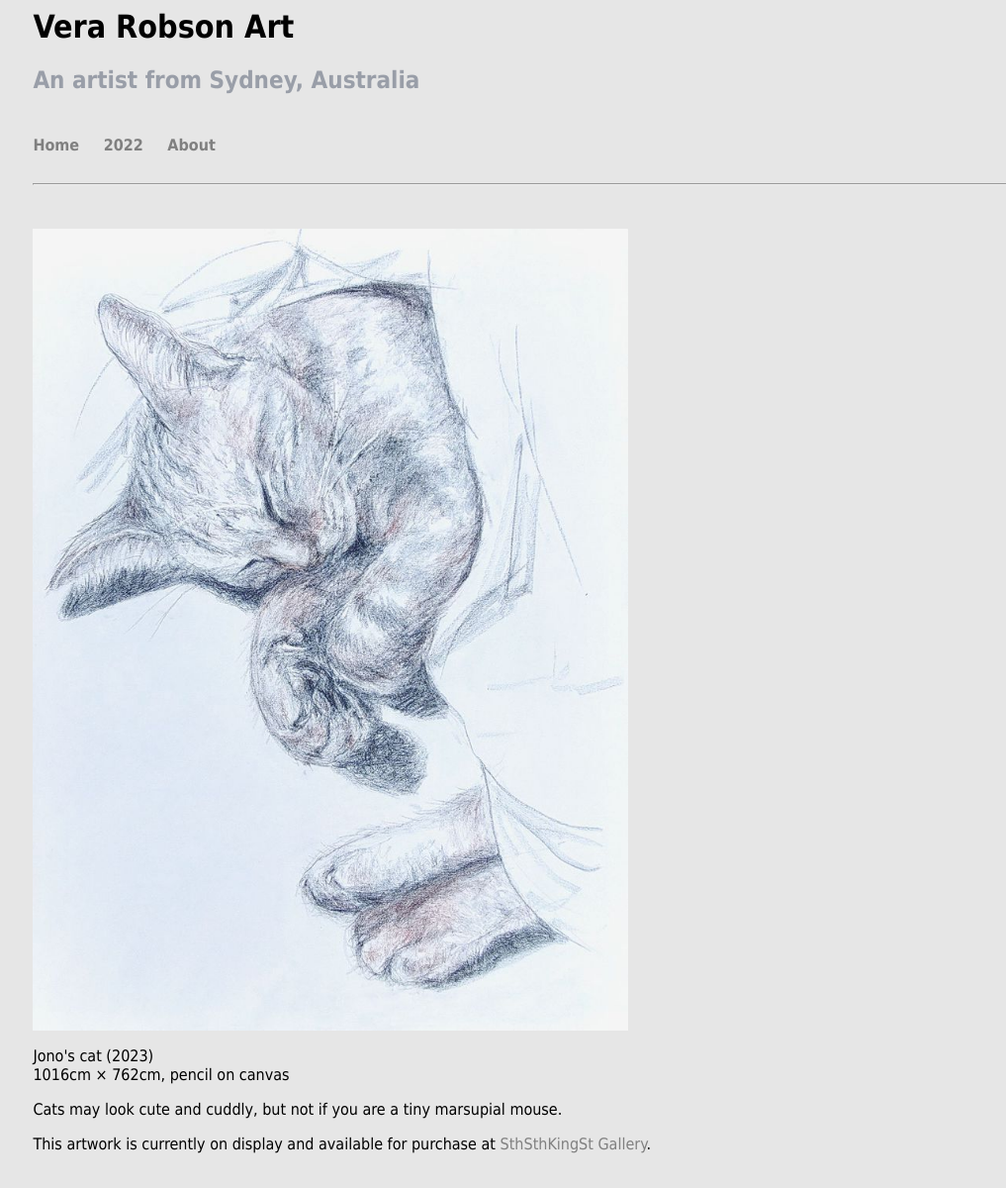
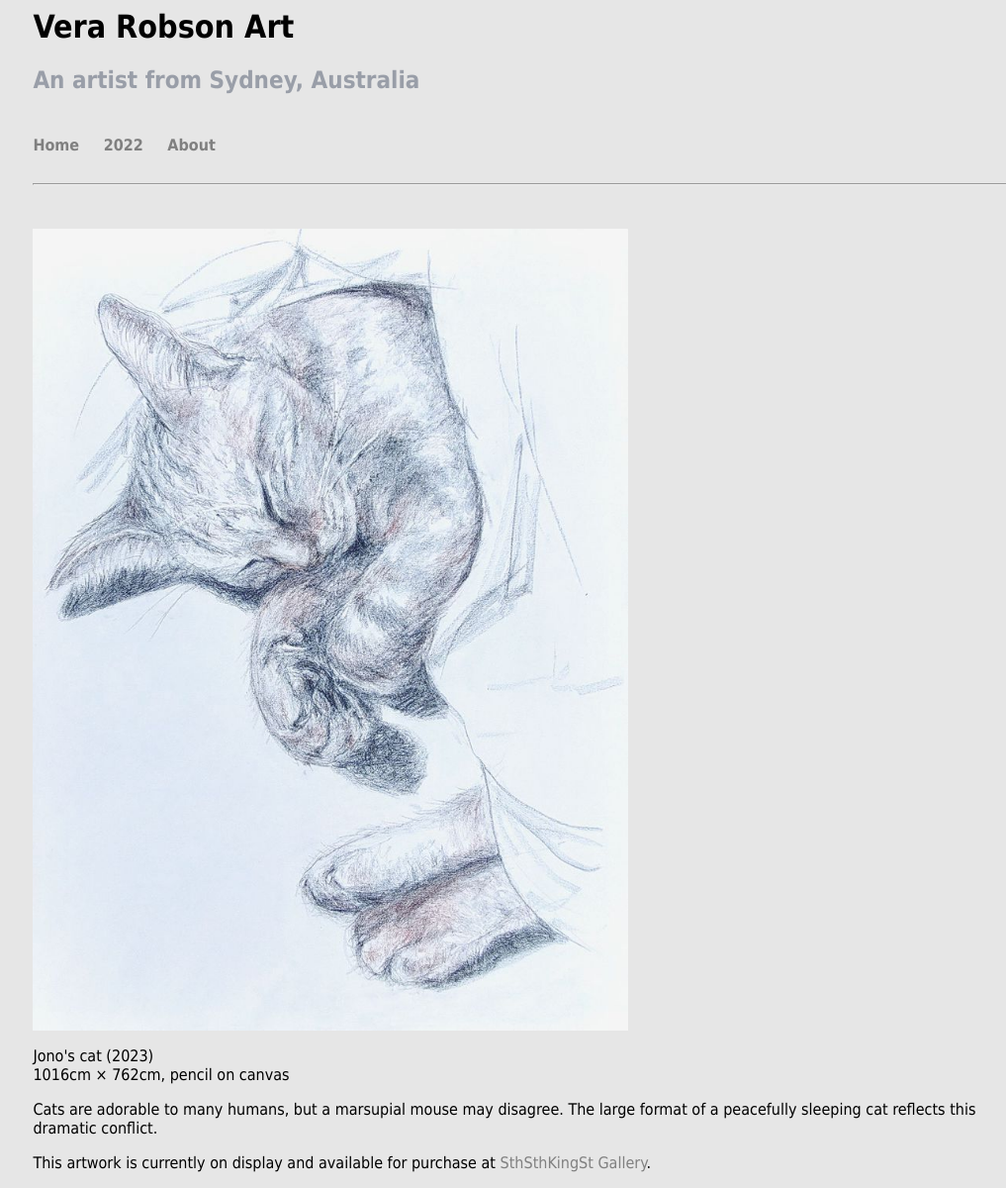
Before and after one commit to verarobsonart/verarobsonart.github.io, a Jekyll site: the page built from _artwork/73989.md, in a window 1280 px wide. Shown: the whole page at 99% size, without its empty margins (101-1118 px from the left). Built offline with Jekyll 4.4.1, drawn with Linux system fonts in a browser that asks for light colours.

Commit message:
Update 73989.md

```diff
--- a/_artwork/73989.md
+++ b/_artwork/73989.md
@@ -13,6 +13,6 @@ tags:
   - pencil
   - canvas
 ---
-Cats may look cute and cuddly, but not if you are a tiny marsupial mouse.
+Cats are adorable to many humans, but a marsupial mouse may disagree. The large format of a peacefully sleeping cat reflects this dramatic conflict.
 
 This artwork is currently on display and available for purchase at <a href="https://www.sthsthkingst.com/">SthSthKingSt Gallery</a>.
```
